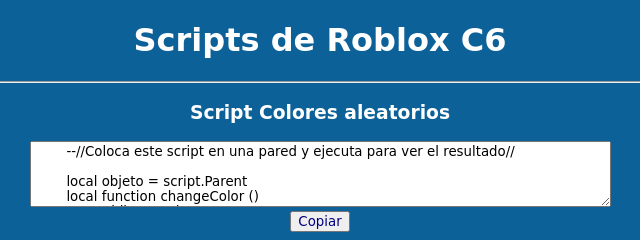
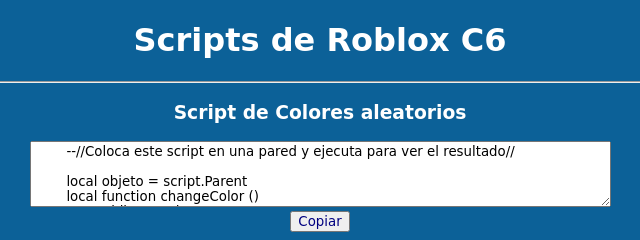
Before and after one commit to DanielaGMiranda/scriptC6, a plain HTML site: page index.html in a window 1280 px wide. Shown: the top 240 px of the page, 320-960 px from the left. Drawn offline with Linux system fonts and the light colour scheme; a web font is replaced by a local one.

Commit message:
Update index.html

```diff
--- a/index.html
+++ b/index.html
@@ -14,7 +14,7 @@
     <center>
     <h1>Scripts de Roblox C6</h1>
     <hr>
-    <h3>Script Colores aleatorios</h3>
+    <h3>Script de Colores aleatorios</h3>
     <textarea cols='80' rows='4' id="codigo">
         --//Coloca este script en una pared y ejecuta para ver el resultado//
 
```
